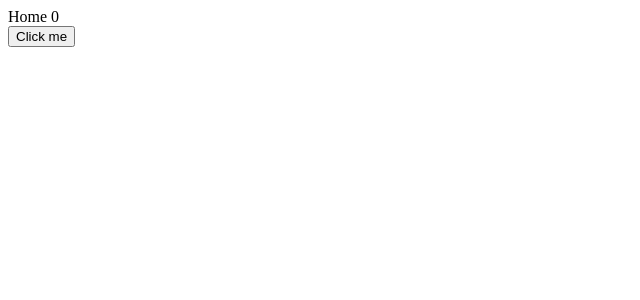
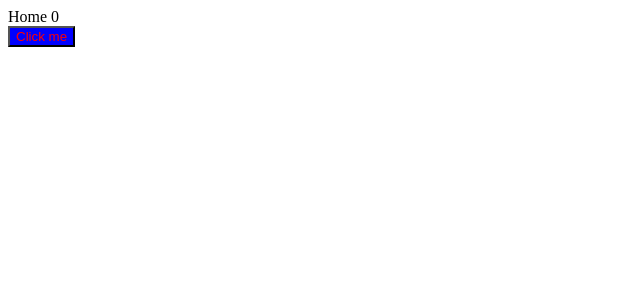
Before and after one commit to AidOnline01/abn-amro, a Vue app: page / in a window 1280 px wide. Shown: the top 300 px of the page, without its empty margins (0-640 px from the left). Built offline with nearby package versions, Linux system fonts and the light colour scheme.

Commit message:
Add scss support

```diff
--- a/package.json
+++ b/package.json
@@ -15,6 +15,8 @@
     "eslint-config-airbnb-typescript": "^17.0.0",
     "eslint-plugin-vue": "^9.2.0",
     "eslint-webpack-plugin": "^3.2.0",
+    "node-sass": "^7.0.1",
+    "sass-loader": "^13.0.2",
     "ts-loader": "^9.3.1",
     "vue-loader": "^17.0.0",
     "vue-style-loader": "^4.1.3",
--- a/src/App.vue
+++ b/src/App.vue
@@ -1,10 +1,10 @@
 <template>
-  <div>
+  <div class="home">
     Home <span>{{count}}</span>
 
     <br>
 
-    <button @click="incrementCount()">Click me</button>
+    <button class="button" @click="incrementCount()">Click me</button>
   </div>
 </template>
 
@@ -18,3 +18,12 @@
     count.value += 1;
   };
 </script>
+
+<style lang="scss" scoped>
+  .home {
+    .button {
+      color: red;
+      background: blue;
+    }
+  }
+</style>
```
Also changed, not shown: 1 other file (tests, documents, lock files or other folders).
